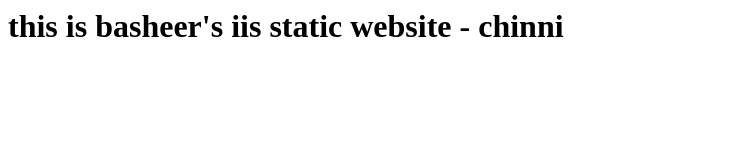
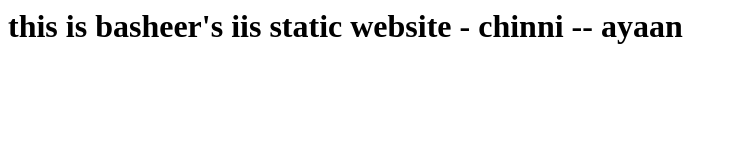
Before and after one commit to Shaikbashe/iisrepo, a plain HTML site: page index.html in a window 1280 px wide. Shown: the whole page, without its empty margins (0-736 px from the left). Drawn offline with Linux system fonts and the light colour scheme.

Commit message:
third message

```diff
--- a/index.html
+++ b/index.html
@@ -1 +1 @@
-<h1>this is basheer's iis static website - chinni</h1>
+<h1>this is basheer's iis static website - chinni -- ayaan</h1>
```
